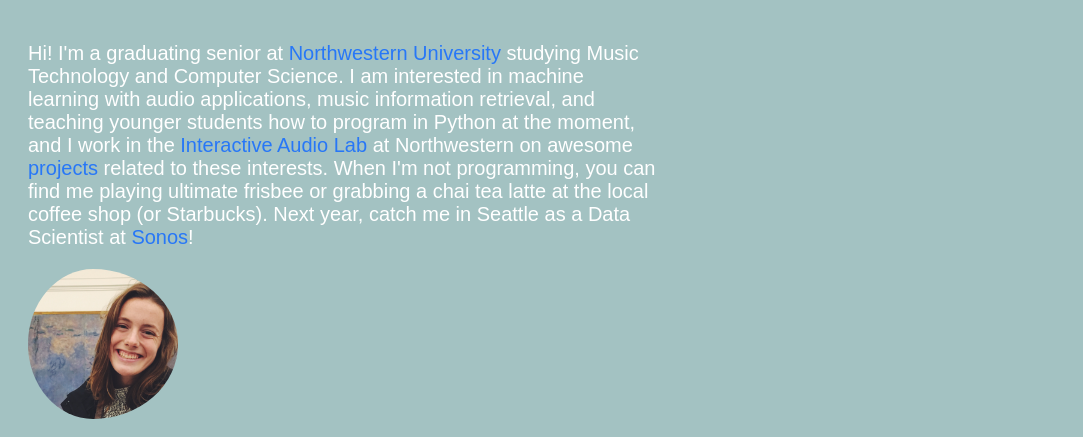
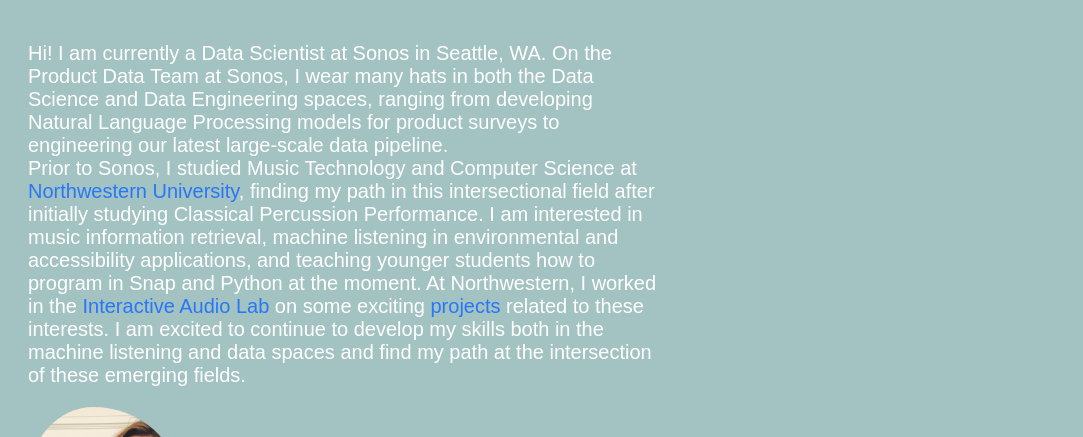
Before and after one commit to juliawilkins/jlw365.github.io, a plain HTML site: page about.html in a window 1280 px wide. Shown: the part 157-594 px from the top of the page, 0-1083 px from the left. Drawn offline with nearby package versions, Linux system fonts and the light colour scheme.

Commit message:
update about me

```diff
--- a/about.html
+++ b/about.html
@@ -12,7 +12,7 @@
   <body>
 
   <h1>about me</h1>
-  <p class="content"> Hi! I'm a graduating senior at <a href="http://www.northwestern.edu/" style="color:#2777f7">Northwestern University</a> studying Music Technology and Computer Science. I am interested in machine learning with audio applications, music information retrieval, and teaching younger students how to program in Python at the moment, and I work in the <a href="http://music.cs.northwestern.edu/" style="color:#2777f7">Interactive Audio Lab</a> at Northwestern on awesome <a href="http://jlw365.github.io/projects.html" style="color:#2777f7">projects</a> related to these interests. When I'm not programming, you can find me playing ultimate frisbee or grabbing a chai tea latte at the local coffee shop (or Starbucks). Next year, catch me in Seattle as a Data Scientist at <a href="https://www.sonos.com/en-us/home" style="color:#2777f7">Sonos</a>!</p>
+  <p class="content"> Hi! I am currently a Data Scientist at <a href="http://www.sonos.com">Sonos</a> in Seattle, WA. On the Product Data Team at Sonos, I wear many hats in both the Data Science and Data Engineering spaces, ranging from developing Natural Language Processing models for product surveys to engineering our latest large-scale data pipeline. <br> Prior to Sonos, I studied Music Technology and Computer Science at <a href="http://www.northwestern.edu/" style="color:#2777f7">Northwestern University</a>, finding my path in this intersectional field after initially studying Classical Percussion Performance. I am interested in music information retrieval, machine listening in environmental and accessibility applications, and teaching younger students how to program in <a href="https://snap.berkeley.edu/">Snap</a> and Python at the moment. At Northwestern, I worked in the <a href="https://interactiveaudiolab.github.io/" style="color:#2777f7">Interactive Audio Lab</a> on some exciting <a href="http://jlw365.github.io/projects.html" style="color:#2777f7">projects</a> related to these interests. I am excited to continue to develop my skills both in the machine listening and data spaces and find my path at the intersection of these emerging fields.</p>
   <img class="img-circle" src="img/me.JPG" height="150" width="150">
 
 
```
